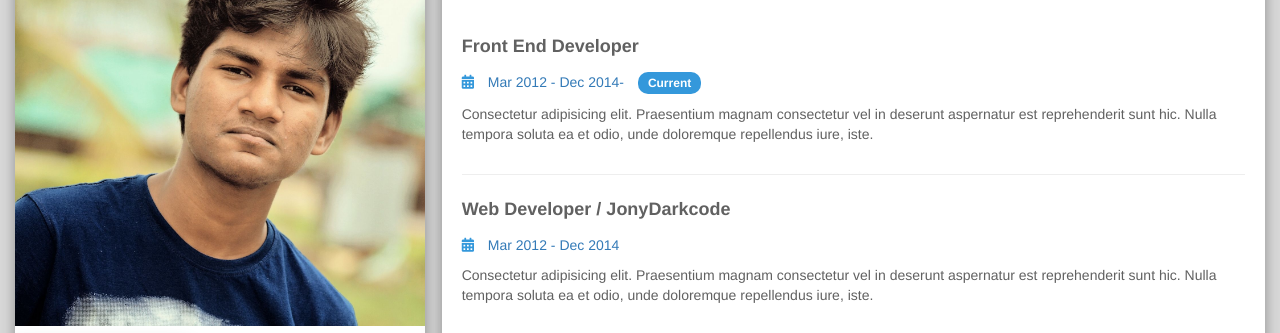
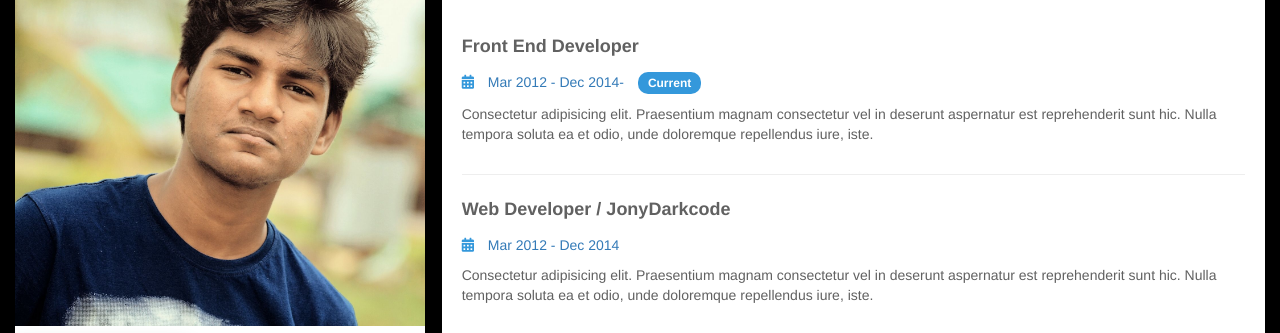
Before and after one commit to salahuddinjony/salahuddinjony.github.io, a plain HTML site: page index.html in a window 1280 px wide. Shown: the part 83-416 px from the top of the page. Drawn offline with Linux system fonts and the light colour scheme.

Commit message:
back change

```diff
--- a/style.css
+++ b/style.css
@@ -34,7 +34,7 @@ h6 {
 html,
 body { height: 100% }
 body{
-     background-color: #DADADA;
+     background-color: #000;
 }
 :root{
     --acolor:#3498db;
```
